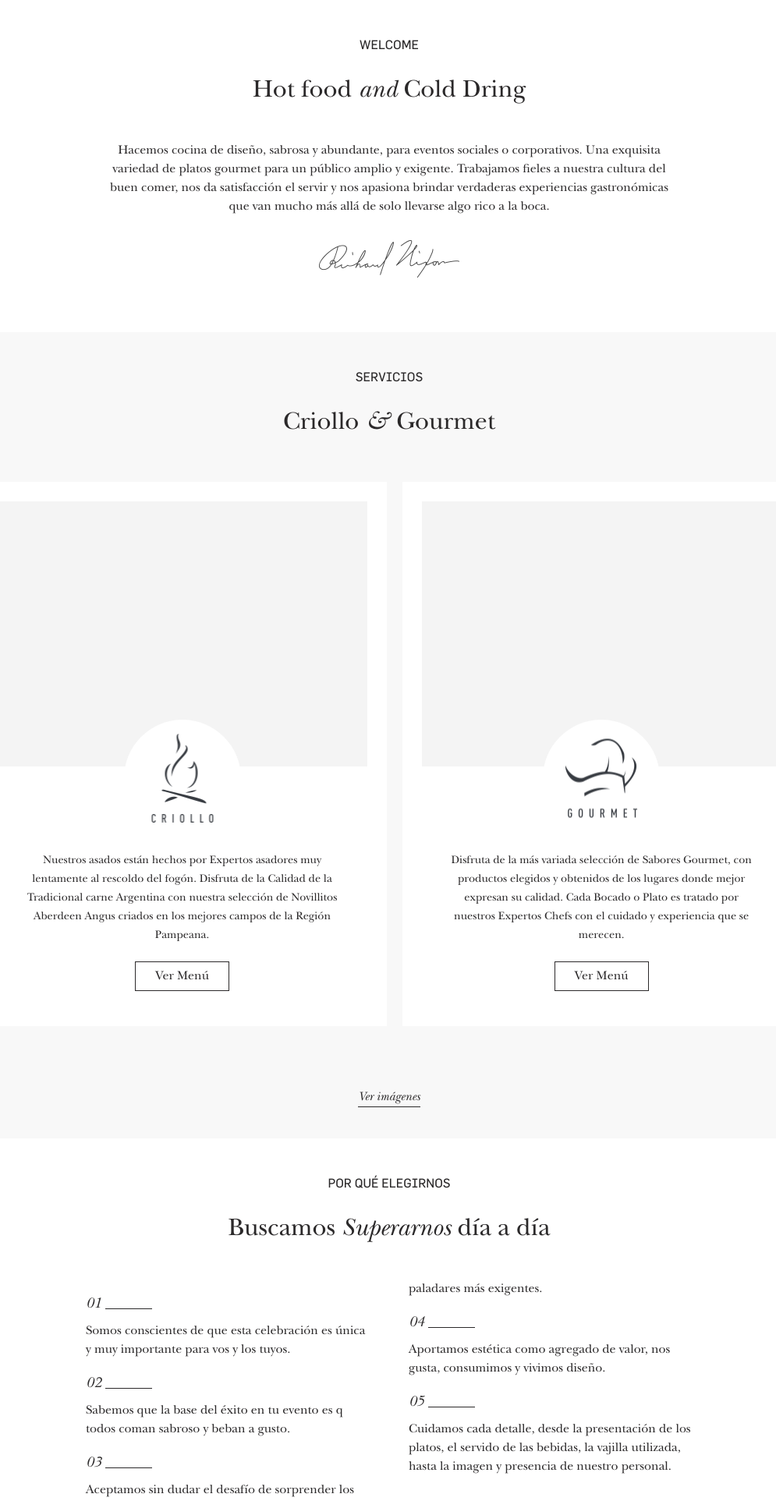
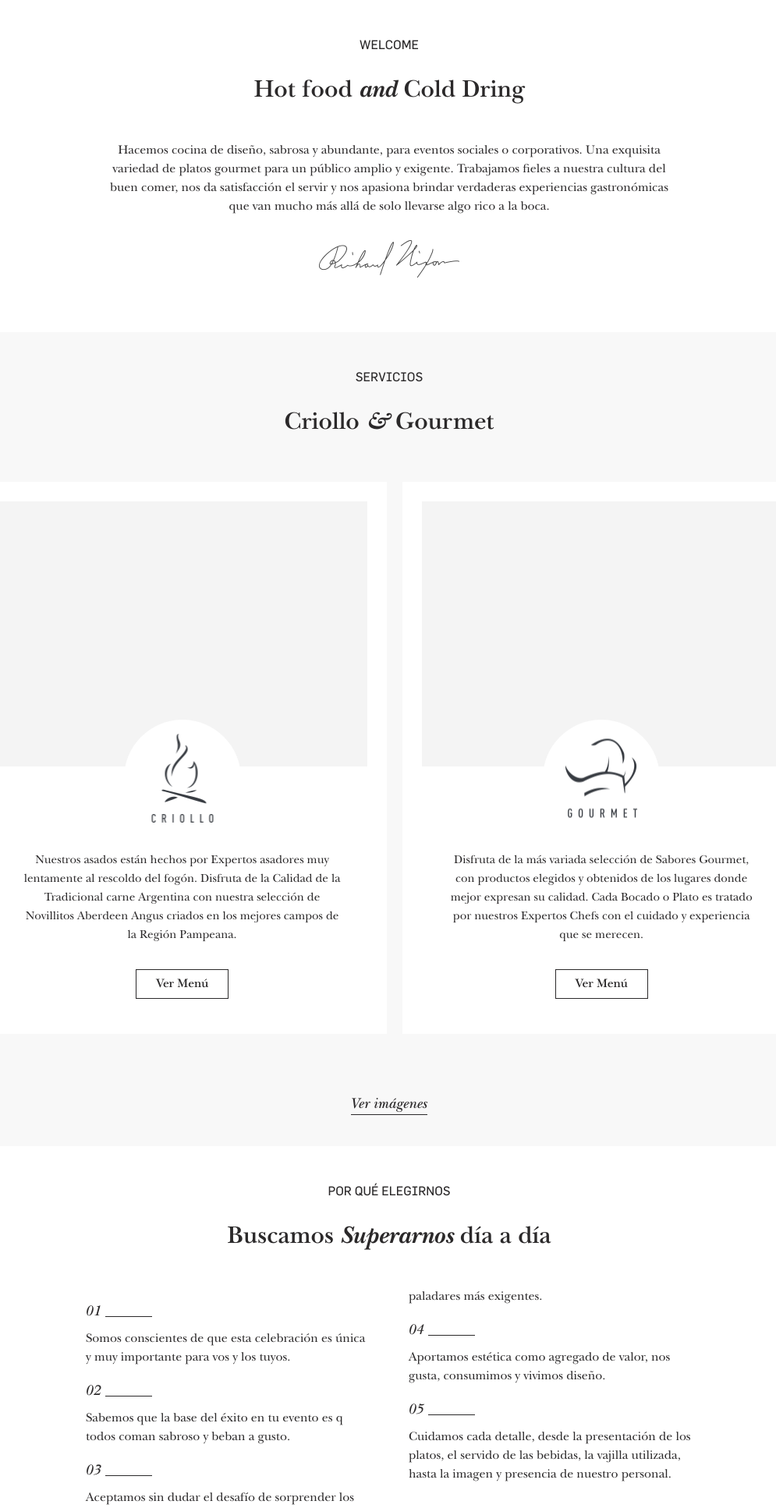
Before and after one commit to lacuevatv/Se-Cuecen-Habas, a PHP site: page / in a window 1280 px wide. Shown: the part 100-2034 px from the top of the page at 78% size, without its empty margins (141-1136 px from the left). Run offline with PHP 8.4, Linux system fonts and the light colour scheme; data that the repository does not hold is empty; some web fonts are replaced.

Commit message:
maquetado estandard terminada, ahora necesito el admin para continuar

```diff
--- a/web/assets/css/sass/footer.scss
+++ b/web/assets/css/sass/footer.scss
@@ -60,7 +60,7 @@
 //footer redes
 .footer-redes-wrapper {
     position: relative;
-    font-family: $fuente-secundaria;
+    font-family: $fuente-terciaria;
     background-color: $color-blanco;
     color: $color-negro;
     text-transform: uppercase;
--- a/web/assets/css/sass/main.scss
+++ b/web/assets/css/sass/main.scss
@@ -90,6 +90,8 @@
             cursor: pointer;
             position: relative;
             font-style: italic;
+            font-weight: 600;
+            font-size: 120%;
             &:after {
                 content: '';
                 position: absolute;
@@ -156,7 +158,7 @@
     p {
         margin-top: -40px;
         text-align: center;
-        font-size: 90%;
+        font-size: 95%;
         @media (min-width: $sm) {
             padding: 0 30px;
         }
@@ -165,9 +167,10 @@
     button {
         cursor: pointer;
         display: block;
-        margin: 20px auto;
+        margin: 30px auto 20px;
         border: 1px solid $color-negro;
         padding: 7px 25px 5px;
+        font-weight: 600;
     }
 }//.servicio-item
 
@@ -191,6 +194,7 @@
                 display: inline-block;
                 text-align: center;
                 font-style: italic;
+                font-weight: 600;
                 border-bottom: 1px solid $color-negro;
                 font-size: 120%;
                 width: 50px;
@@ -241,6 +245,9 @@
             border: 1px solid $color-negro;
             text-align: center;
             max-width: 340px;
+            @media (min-width: $md) {
+                margin: 7px 1%;
+            }
 
             .icon-expertise {
                 background-color: transparent;
@@ -273,6 +280,7 @@
             h3 {
                 font-size: 150%;
                 margin-bottom: 20px;
+                font-weight: 600;
                 em {
                     font-style: italic;
                 }
@@ -462,6 +470,7 @@ background-color: $color-gris-claro;
         border: none;
         border-bottom: 1px solid $color-negro;
         padding: 5px;
+        font-family: $fuente-secundaria-book;
         @media (min-width: $md) {
             border: 1px solid $color-negro;
             height: 27px;
@@ -505,6 +514,7 @@ background-color: $color-gris-claro;
     ::-webkit-input-placeholder { /* Chrome/Opera/Safari */
         text-transform: uppercase;
         color: $color-negro;
+        font-family: $fuente-secundaria-book;
         @media (min-width: $md) {
             font-size: 80%;
         }
@@ -512,6 +522,7 @@ background-color: $color-gris-claro;
     ::-moz-placeholder { /* Firefox 19+ */
         text-transform: uppercase;
         color: $color-negro;
+        font-family: $fuente-secundaria-book;
         @media (min-width: $md) {
             font-size: 80%;
         }
@@ -519,6 +530,7 @@ background-color: $color-gris-claro;
     :-ms-input-placeholder { /* IE 10+ */
         text-transform: uppercase;
         color: $color-negro;
+        font-family: $fuente-secundaria-book;
         @media (min-width: $md) {
             font-size: 80%;
         }
@@ -526,6 +538,7 @@ background-color: $color-gris-claro;
     :-moz-placeholder { /* Firefox 18- */
         text-transform: uppercase;
         color: $color-negro;
+        font-family: $fuente-secundaria-book;
         @media (min-width: $md) {
             font-size: 80%;
         }
--- a/web/assets/css/sass/tipografias.scss
+++ b/web/assets/css/sass/tipografias.scss
@@ -14,6 +14,7 @@
     font-size: 180%;
     line-height: 130%;
     margin-bottom: 30px;
+    font-weight: 600;
     @media (min-width: $xs) {
         font-size: 200%;
         line-height: 150%;
@@ -21,6 +22,7 @@
     }
 
     em {
+        font-weight: 700;
         font-style: italic;
     }
 }
--- a/web/assets/css/sass/variables.scss
+++ b/web/assets/css/sass/variables.scss
@@ -1,9 +1,9 @@
 /*FUENTES*/
 $fuente-principal: 'New Baskerville Std Roman', serif;
 $fuente-secundaria: 'Flama', sans-serif;//se usa regular
-$fuente-secundaria-basic:'Flama Basic', $fuente-secundaria;
+//$fuente-secundaria-basic:'Flama Basic', $fuente-secundaria;
 $fuente-secundaria-book:'Flama Book', $fuente-secundaria;
-$fuente-terciaria: 'DIN Next LT Pro', $fuente-secundaria;//se usa bold condensed
+$fuente-terciaria: 'DIN Next LT Pro', $fuente-secundaria;
 
 /*COLORES*/
 $color-blanco: #fff;
--- a/web/assets/css/style.css
+++ b/web/assets/css/style.css
@@ -154,13 +154,17 @@ button {
     font-style: normal;
 }
 */
+/*fuente q no se usa
 @font-face {
     font-family: 'Flama Basic';
-  src: url("../fonts/flama/flama-basic.eot");
-  src: url("../fonts/flama/flama-basic.woff") format("woff"), url("../fonts/flama/flama-basic.otf") format("opentype"), url("../fonts/flama/flama-basic.svg") format("svg");
+    src: url('../fonts/flama/flama-basic.eot');
+    src: url('../fonts/flama/flama-basic.woff') format('woff'),
+        url('../fonts/flama/flama-basic.otf') format('opentype'),
+        url('../fonts/flama/flama-basic.svg') format('svg');
     font-weight: normal;
-  font-style: normal; }
-/*fuente q no se usa
+    font-style: normal;
+}
+
 @font-face {
     font-family: 'Flama Basic';
     src: url('../fonts/flama/flama-basicitalic.eot');
@@ -345,17 +349,13 @@ button {
     font-style: italic;
 }
 */
+@font-face {
+  font-family: 'DIN Next LT Pro';
+  src: url("../fonts/din-next-lt-pro/dinnextltpro-regular.eot");
+  src: url("../fonts/din-next-lt-pro/dinnextltpro-regular.woff") format("woff"), url("../fonts/din-next-lt-pro/dinnextltpro-regular.otf") format("opentype"), url("../fonts/din-next-lt-pro/dinnextltpro-regular.svg") format("svg");
+  font-weight: normal;
+  font-style: normal; }
 /*fuente que no se usa
-@font-face {
-    font-family: 'DIN Next LT Pro';
-    src: url('../fonts/din-next-lt-pro/dinnextltpro-regular.eot');
-    src: url('../fonts/din-next-lt-pro/dinnextltpro-regular.woff') format('woff'),
-        url('../fonts/din-next-lt-pro/dinnextltpro-regular.otf') format('opentype'),
-        url('../fonts/din-next-lt-pro/dinnextltpro-regular.svg') format('svg');
-    font-weight: normal;
-    font-style: normal;
-}
-
 @font-face {
     font-family: 'DIN Next LT Pro';
     src: url('../fonts/din-next-lt-pro/dinnextltpro-italic.eot');
@@ -427,14 +427,17 @@ button {
     font-weight: 700;
     font-style: italic;
 }
-*/
+
 @font-face {
     font-family: 'DIN Next LT Pro';
-  src: url("../fonts/din-next-lt-pro/dinnextltpro-boldcondensed.eot");
-  src: url("../fonts/din-next-lt-pro/dinnextltpro-boldcondensed.woff") format("woff"), url("../fonts/din-next-lt-pro/dinnextltpro-boldcondensed.otf") format("opentype"), url("../fonts/din-next-lt-pro/dinnextltpro-boldcondensed.svg") format("svg");
+    src: url('../fonts/din-next-lt-pro/dinnextltpro-boldcondensed.eot');
+    src: url('../fonts/din-next-lt-pro/dinnextltpro-boldcondensed.woff') format('woff'),
+        url('../fonts/din-next-lt-pro/dinnextltpro-boldcondensed.otf') format('opentype'),
+        url('../fonts/din-next-lt-pro/dinnextltpro-boldcondensed.svg') format('svg');
     font-weight: 700;
     font-style: normal;
-  font-stretch: condensed; }
+    font-stretch: condensed;
+}*/
 /*--------------------------------------------------------------
 3.0 variables
 --------------------------------------------------------------*/
@@ -643,7 +646,7 @@ html, body {
 
 .footer-redes-wrapper {
   position: relative;
-  font-family: "Flama", sans-serif;
+  font-family: "DIN Next LT Pro", "Flama", sans-serif;
   background-color: #fff;
   color: #2b292a;
   text-transform: uppercase;
@@ -1187,7 +1190,9 @@ html, body {
     #servicios .btn-wrapper-center button {
       cursor: pointer;
       position: relative;
-      font-style: italic; }
+      font-style: italic;
+      font-weight: 600;
+      font-size: 120%; }
       #servicios .btn-wrapper-center button:after {
         content: '';
         position: absolute;
@@ -1242,16 +1247,17 @@ html, body {
 .servicio-item p {
   margin-top: -40px;
   text-align: center;
-  font-size: 90%; }
+  font-size: 95%; }
   @media (min-width: 767px) {
     .servicio-item p {
       padding: 0 30px; } }
 .servicio-item button {
   cursor: pointer;
   display: block;
-  margin: 20px auto;
+  margin: 30px auto 20px;
   border: 1px solid #2b292a;
-  padding: 7px 25px 5px; }
+  padding: 7px 25px 5px;
+  font-weight: 600; }
 
 /*
  * POR QUE ELEGIRNOS
@@ -1270,6 +1276,7 @@ html, body {
     display: inline-block;
     text-align: center;
     font-style: italic;
+    font-weight: 600;
     border-bottom: 1px solid #2b292a;
     font-size: 120%;
     width: 50px;
@@ -1309,6 +1316,9 @@ html, body {
   border: 1px solid #2b292a;
   text-align: center;
   max-width: 340px; }
+  @media (min-width: 992px) {
+    #elegirnos .lista-expertise li {
+      margin: 7px 1%; } }
   #elegirnos .lista-expertise li .icon-expertise {
     background-color: transparent;
     display: block;
@@ -1333,7 +1343,8 @@ html, body {
     background-position: center; }
   #elegirnos .lista-expertise li h3 {
     font-size: 150%;
-    margin-bottom: 20px; }
+    margin-bottom: 20px;
+    font-weight: 600; }
     #elegirnos .lista-expertise li h3 em {
       font-style: italic; }
   #elegirnos .lista-expertise li p {
@@ -1464,7 +1475,8 @@ html, body {
     background-color: transparent;
     border: none;
     border-bottom: 1px solid #2b292a;
-    padding: 5px; }
+    padding: 5px;
+    font-family: "Flama Book", "Flama", sans-serif; }
     @media (min-width: 992px) {
       .formulario input {
         border: 1px solid #2b292a;
@@ -1502,28 +1514,32 @@ html, body {
   .formulario ::-webkit-input-placeholder {
     /* Chrome/Opera/Safari */
     text-transform: uppercase;
-    color: #2b292a; }
+    color: #2b292a;
+    font-family: "Flama Book", "Flama", sans-serif; }
     @media (min-width: 992px) {
       .formulario ::-webkit-input-placeholder {
         font-size: 80%; } }
   .formulario ::-moz-placeholder {
     /* Firefox 19+ */
     text-transform: uppercase;
-    color: #2b292a; }
+    color: #2b292a;
+    font-family: "Flama Book", "Flama", sans-serif; }
     @media (min-width: 992px) {
       .formulario ::-moz-placeholder {
         font-size: 80%; } }
   .formulario :-ms-input-placeholder {
     /* IE 10+ */
     text-transform: uppercase;
-    color: #2b292a; }
+    color: #2b292a;
+    font-family: "Flama Book", "Flama", sans-serif; }
     @media (min-width: 992px) {
       .formulario :-ms-input-placeholder {
         font-size: 80%; } }
   .formulario :-moz-placeholder {
     /* Firefox 18- */
     text-transform: uppercase;
-    color: #2b292a; }
+    color: #2b292a;
+    font-family: "Flama Book", "Flama", sans-serif; }
     @media (min-width: 992px) {
       .formulario :-moz-placeholder {
         font-size: 80%; } }
@@ -1556,13 +1572,15 @@ html, body {
   text-align: center;
   font-size: 180%;
   line-height: 130%;
-  margin-bottom: 30px; }
+  margin-bottom: 30px;
+  font-weight: 600; }
   @media (min-width: 567px) {
     .subtitle-section {
       font-size: 200%;
       line-height: 150%;
       margin-bottom: 40px; } }
   .subtitle-section em {
+    font-weight: 700;
     font-style: italic; }
 
 .text-center {
```
Also changed, not shown: web/assets/css/sass/fonts.scss (+6 -6 lines), 1 other file. Lines whose indentation alone changed are shown as unchanged.
